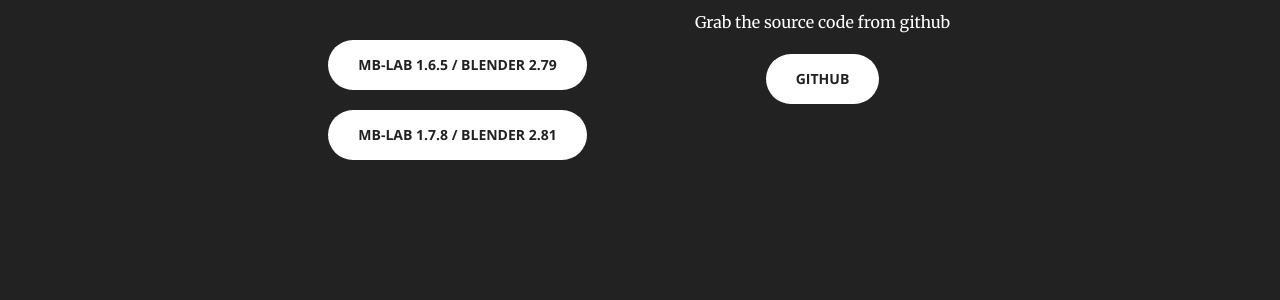
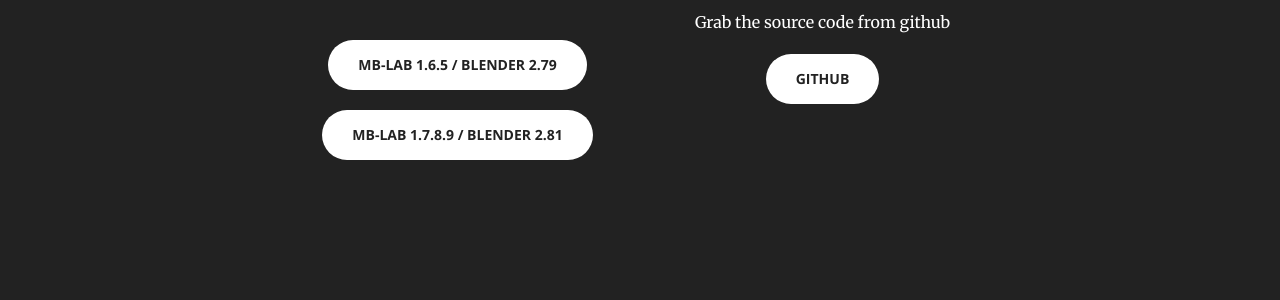
Before and after one commit to MB-Lab-Community/MB-Lab.github.io, a Jekyll site: the page built from index.html, in a window 1280 px wide and 900 px high, scrolled down 2600 px. Shown: the part 135-435 px from the top of the window. Built offline with Jekyll 4.4.1, drawn with Linux system fonts in a browser that asks for light colours.

Commit message:
Update download.html

```diff
--- a/_includes/download.html
+++ b/_includes/download.html
@@ -30,9 +30,9 @@
                       </tr>
                       <!-- slot 1 --> <tr>
                         <td colspan="1"><a
-href="https://github.com/animate1978/MB-Lab/archive/1_7_8.zip"
+href="https://github.com/animate1978/MB-Lab/archive/refs/tags/untagged-aaffc8dcffe737d3913d.zip"
                             target="_blank" class="btn btn-default
-                            btn-xl"> MB-Lab 1.7.8 / Blender 2.81 </a> </td>
+                            btn-xl"> MB-Lab 1.7.8.9 / Blender 2.81 </a> </td>
                       </tr>
                       <!-- slot 2 --> <tr>
                         <td colspan="1"><br>
```
